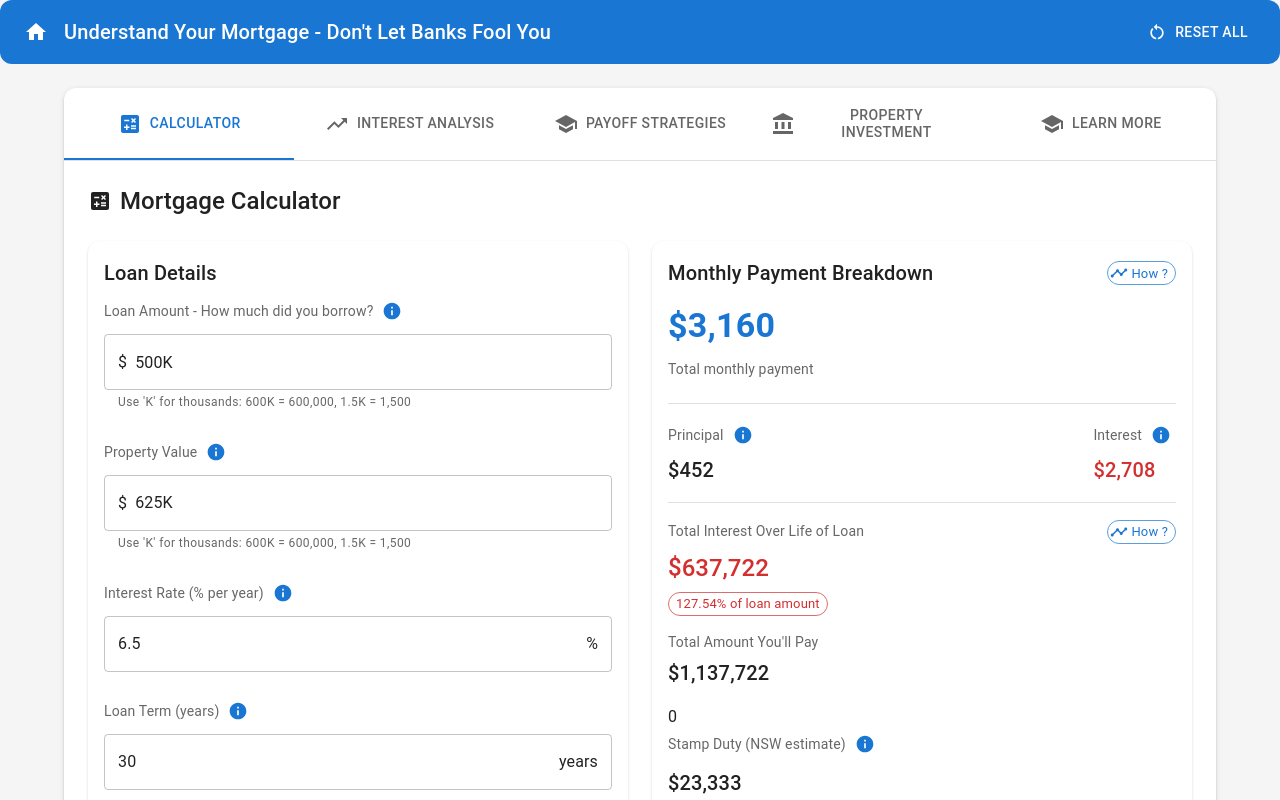
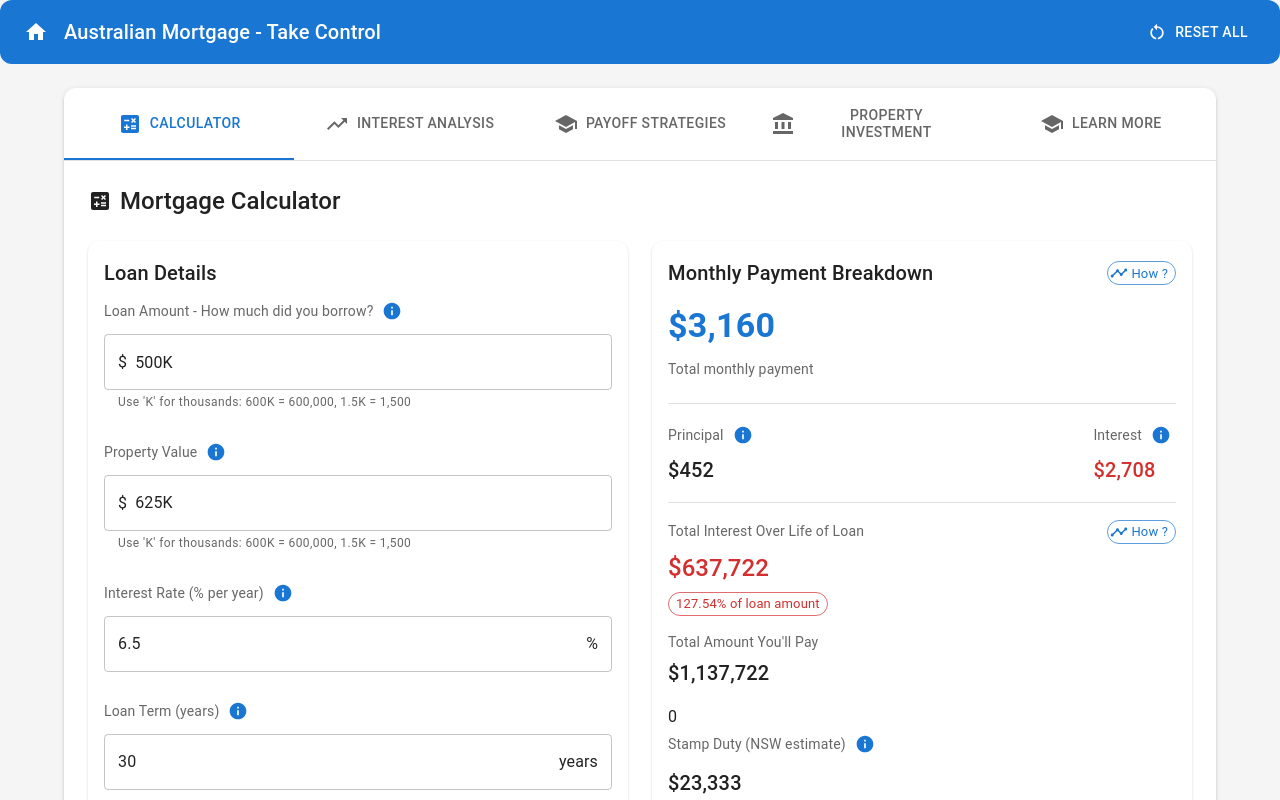
Before and after one commit to salman497/mortgage, a React (Create React App) app: page / in a window 1280 px wide. Shown: the top 800 px of the page. Built offline with nearby package versions, Linux system fonts and the light colour scheme.

Commit message:
chore: updated

```diff
--- a/src/App.tsx
+++ b/src/App.tsx
@@ -222,7 +222,7 @@ function App() {
         <Toolbar>
           <Home sx={{ mr: 2 }} />
           <Typography variant="h6" component="div" sx={{ flexGrow: 1 }}>
-            Understand Your Mortgage - Don't Let Banks Fool You
+            Australian Mortgage - Take Control
           </Typography>
           <PayPalDonate />
           <Button
```
